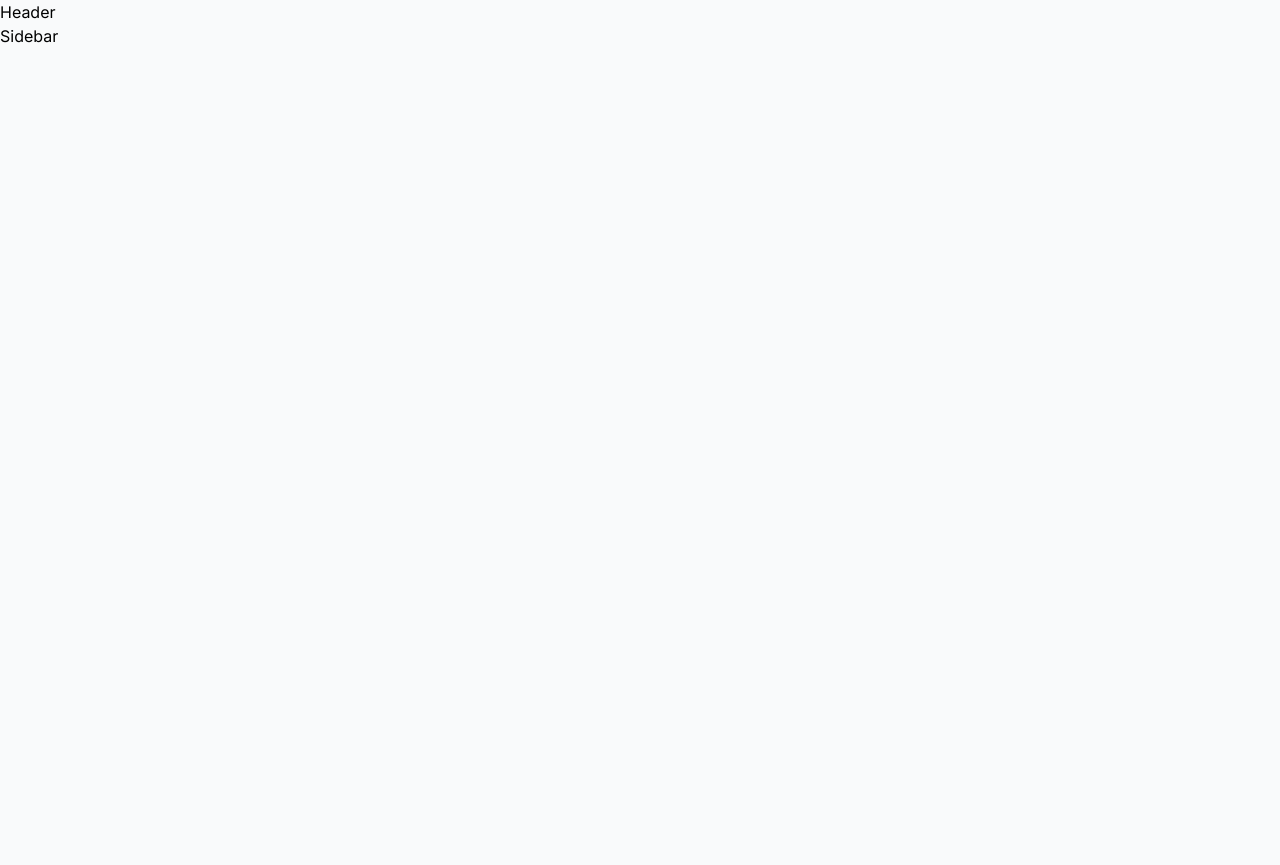
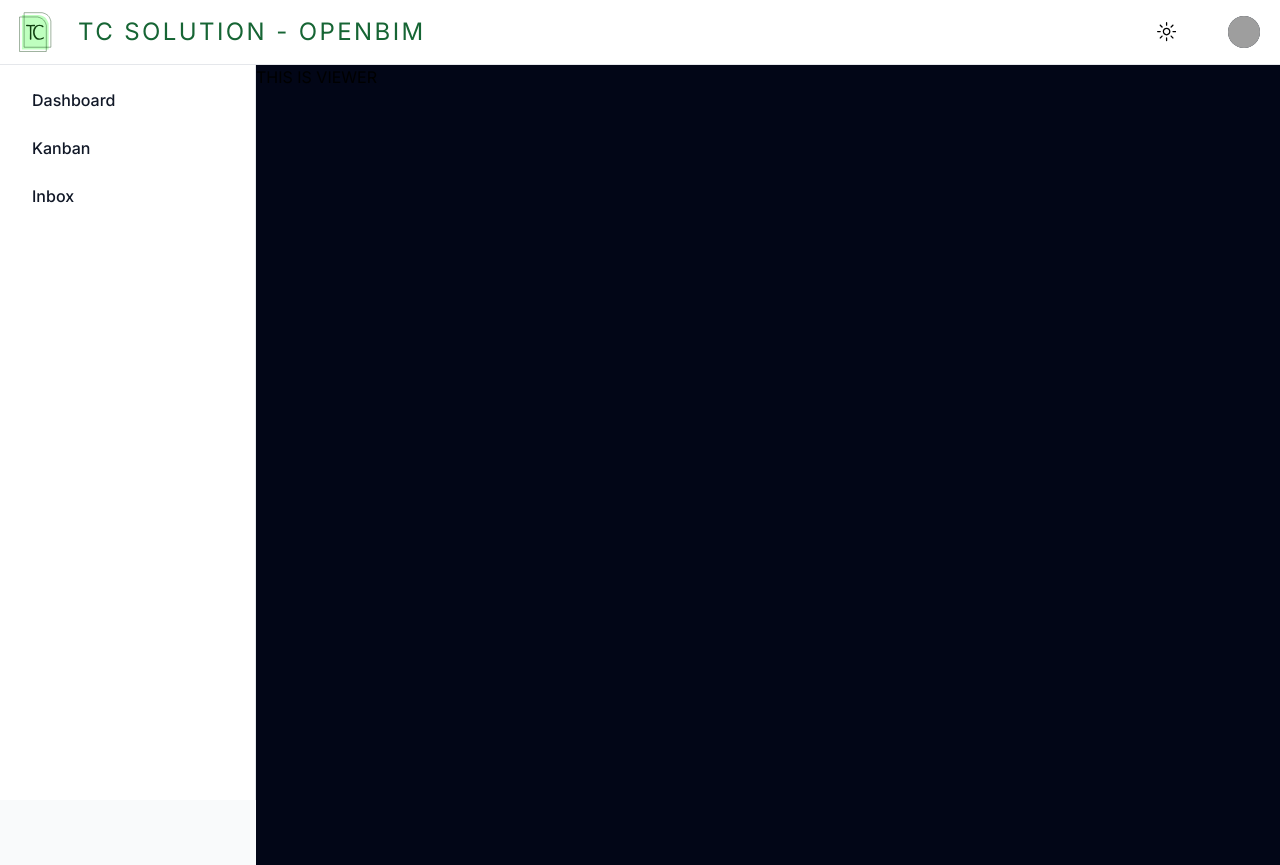
Before and after one commit to cbptamtom/ptsolution_fe, a Next.js app: page /services in a window 1280 px wide. Before the commit the page ends 800 px from the top, so only its background shows below. Built offline with nearby package versions, Linux system fonts and the light colour scheme; grey boxes are pictures that could not be loaded.

Commit message:
begin open component

```diff
--- a/app/(OpenbimComponent)/layout/header/index.tsx
+++ b/app/(OpenbimComponent)/layout/header/index.tsx
@@ -1,7 +1,56 @@
+"use client";
 import React from "react";
+import Image from "next/image";
+import Link from "next/link";
+import MainLogo from "@/app/images/mainLogo";
+import { ModeToggle } from "@/app/components/Theme-toggle";
 
 const Header = () => {
-	return <div>Header</div>;
+	return (
+		<nav className="fixed top-0 z-50 w-full bg-white border-b border-gray-200 dark:bg-gray-800 dark:border-gray-700">
+			<div className="px-3 py-3 lg:px-5 lg:pl-3">
+				<div className="flex items-center justify-between">
+					<div className="flex items-center justify-start rtl:justify-end">
+						{/* Button and logo part */}
+						<Link href="/" className="flex items-center">
+							<MainLogo height="40" />
+							<span
+								className="hidden lg:flex pl-5 self-center text-xl font-semibold whitespace-nowrap "
+								style={{ lineHeight: "0.8" }}
+							>
+								<div>
+									<div className="text-green-800 dark:text-white text-2xl font-normal uppercase tracking-widest ">
+										tc solution - OpenBIM
+									</div>
+								</div>
+							</span>
+						</Link>
+					</div>
+					<div className="flex items-center">
+						<div className="mr-10">
+							<ModeToggle />
+						</div>
+						<div className="flex items-center ms-3">
+							<button
+								type="button"
+								className="flex text-sm bg-gray-800 rounded-full focus:ring-4 focus:ring-gray-300 dark:focus:ring-gray-600"
+								aria-expanded="false"
+								data-dropdown-toggle="dropdown-user"
+							>
+								<span className="sr-only">Open user menu</span>
+								<img
+									className="w-8 h-8 rounded-full"
+									src="https://flowbite.com/docs/images/people/profile-picture-5.jpg"
+									alt="user photo"
+								/>
+							</button>
+							{/* Dropdown menu content */}
+						</div>
+					</div>
+				</div>
+			</div>
+		</nav>
+	);
 };
 
 export default Header;
--- a/app/(OpenbimComponent)/layout/sidebar/index.tsx
+++ b/app/(OpenbimComponent)/layout/sidebar/index.tsx
@@ -1,7 +1,53 @@
+// components/Sidebar.tsx
 import React from "react";
+import Link from "next/link";
 
 const Sidebar = () => {
-	return <div>Sidebar</div>;
+	return (
+		<aside
+			id="logo-sidebar"
+			className="fixed top-0 left-0 z-40 w-64 h-screen pt-20 transition-transform -translate-x-full bg-white border-r border-gray-200 sm:translate-x-0 dark:bg-gray-800 dark:border-gray-700"
+			aria-label="Sidebar"
+		>
+			<div className="h-full px-3 pb-4 overflow-y-auto bg-white dark:bg-gray-800">
+				<ul className="space-y-2 font-medium">
+					{/* Sidebar Item: Dashboard */}
+					<li>
+						<Link href="#">
+							<div className="flex items-center p-2 text-gray-900 rounded-lg dark:text-white hover:bg-gray-100 dark:hover:bg-gray-700 group">
+								{/* Dashboard Icon */}
+								<span className="ms-3">Dashboard</span>
+							</div>
+						</Link>
+					</li>
+
+					{/* Sidebar Item: Kanban */}
+					<li>
+						<Link href="#">
+							<div className="flex items-center p-2 text-gray-900 rounded-lg dark:text-white hover:bg-gray-100 dark:hover:bg-gray-700 group">
+								{/* Kanban Icon */}
+								<span className="flex-1 ms-3 whitespace-nowrap">Kanban</span>
+								{/* Kanban Label */}
+							</div>
+						</Link>
+					</li>
+
+					{/* Sidebar Item: Inbox */}
+					<li>
+						<Link href="#">
+							<div className="flex items-center p-2 text-gray-900 rounded-lg dark:text-white hover:bg-gray-100 dark:hover:bg-gray-700 group">
+								{/* Inbox Icon */}
+								<span className="flex-1 ms-3 whitespace-nowrap">Inbox</span>
+								{/* Inbox Notification */}
+							</div>
+						</Link>
+					</li>
+
+					{/* More Sidebar Items... */}
+				</ul>
+			</div>
+		</aside>
+	);
 };
 
 export default Sidebar;
--- /dev/null
+++ b/app/(OpenbimComponent)/layout/viewer/index.tsx
@@ -0,0 +1,11 @@
+import React from "react";
+
+const Viewer = () => {
+	return (
+		<div className="flex-1 ml-64 mt-[65px] h-screen w-auto bg-slate-950" id="container">
+			THIS IS VIEWER
+		</div>
+	);
+};
+
+export default Viewer;
--- /dev/null
+++ b/app/service/opencomponent.ts
@@ -0,0 +1,23 @@
+import * as THREE from "three";
+import * as OBC from "openbim-components";
+
+const container = document.getElementById("container");
+
+const components = new OBC.Components();
+components.scene = new OBC.SimpleScene(components);
+components.renderer = new OBC.SimpleRenderer(components, container);
+components.camera = new OBC.SimpleCamera(components);
+components.raycaster = new OBC.SimpleRaycaster(components);
+
+components.init();
+
+const scene = components.scene.get();
+
+components.camera.controls.setLookAt(10, 10, 10, 0, 0, 0);
+const grid = new OBC.SimpleGrid(components);
+
+const boxMaterial = new THREE.MeshStandardMaterial({ color: "#6528D7" });
+const boxGeometry = new THREE.BoxGeometry(3, 3, 3);
+const cube = new THREE.Mesh(boxGeometry, boxMaterial);
+cube.position.set(0, 1.5, 0);
+scene.add(cube);
--- a/components/Services.tsx
+++ b/components/Services.tsx
@@ -1,12 +1,16 @@
 import Header from "@/app/(OpenbimComponent)/layout/header";
 import Sidebar from "@/app/(OpenbimComponent)/layout/sidebar";
+import Viewer from "@/app/(OpenbimComponent)/layout/viewer";
 import React from "react";
 
 const Services = () => {
 	return (
-		<div>
+		<div className="flex flex-col">
 			<Header />
-			<Sidebar />
+			<div className="flex flex-1 mt-[heightOfHeader]">
+				<Sidebar />
+				<Viewer />
+			</div>
 		</div>
 	);
 };
--- a/package.json
+++ b/package.json
@@ -15,6 +15,7 @@
     "lucide-react": "^0.303.0",
     "next": "14.0.4",
     "next-themes": "^0.2.1",
+    "openbim-components": "^1.2.0",
     "react": "^18",
     "react-dom": "^18",
     "tailwind-merge": "^2.2.0",
```
Also changed, not shown: 2 other files (tests, documents, lock files or other folders).
